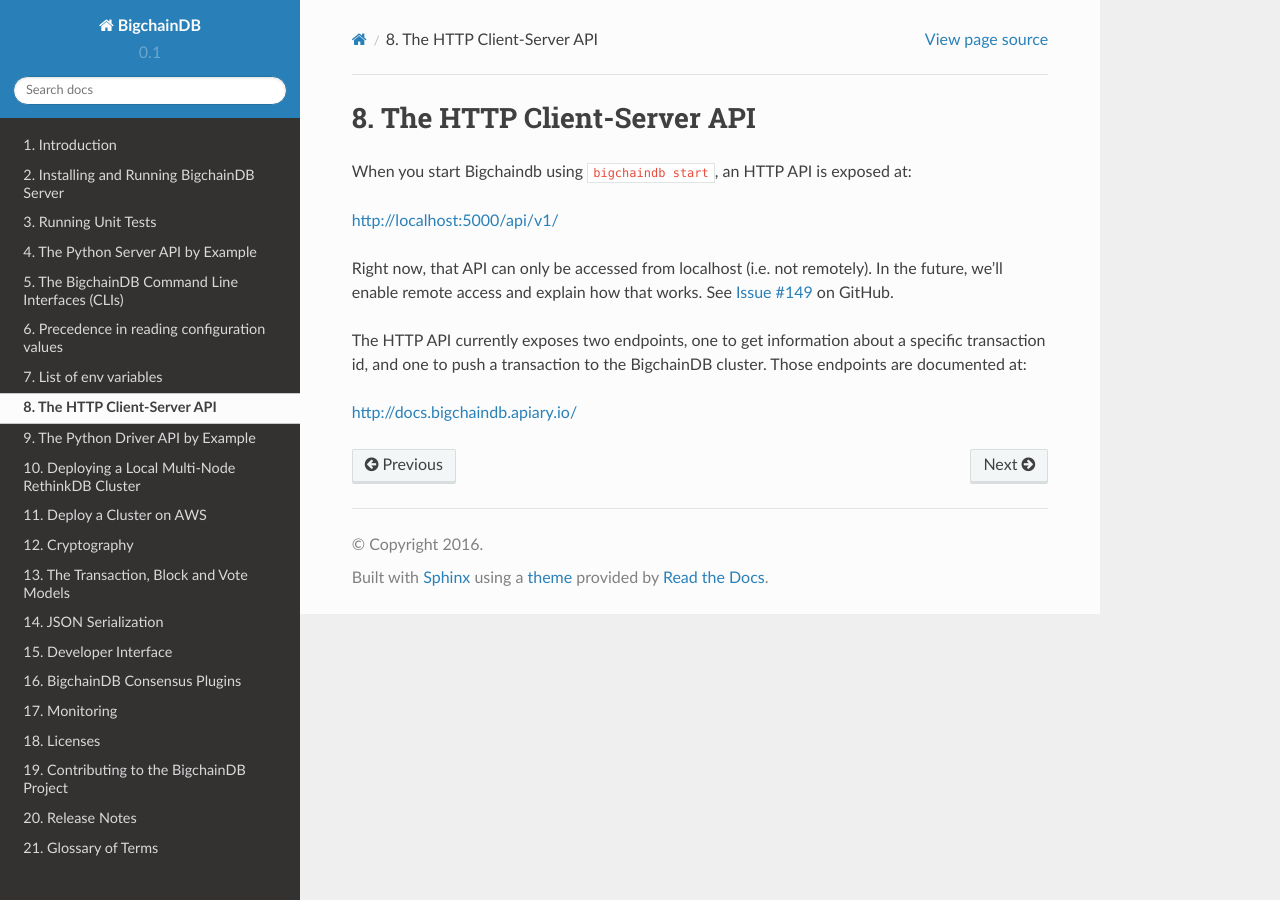
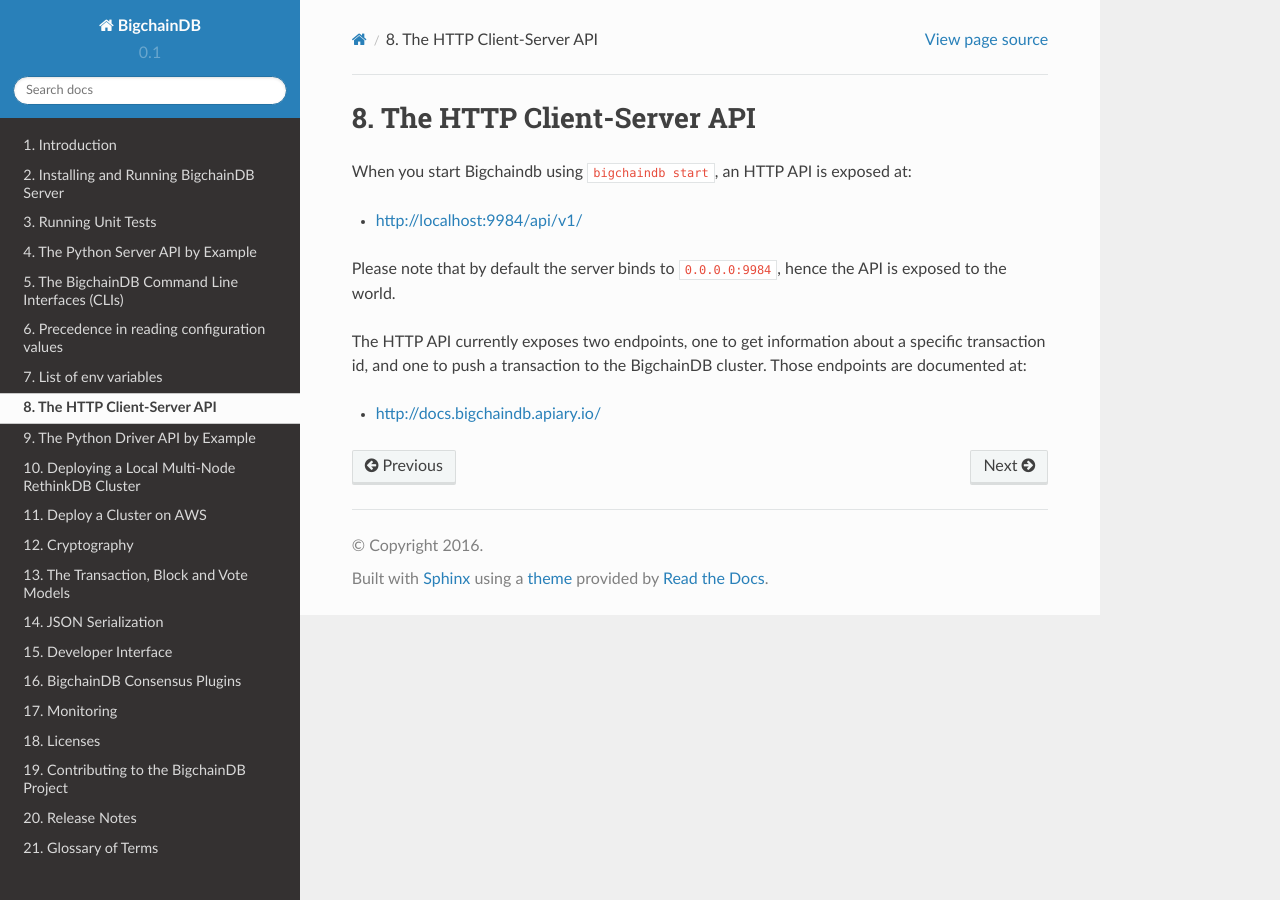
Before and after one commit to bigchaindb/bigchaindb, a Sphinx documentation site: the page built from docs/source/http-client-server-api.md, in a window 1280 px wide. Built offline with Sphinx 7.4.7 and the Read the Docs theme 2.0.0, drawn with Linux system fonts in a browser that asks for light colours.

Commit message:
Change server port to 9984

```diff
--- a/docs/source/http-client-server-api.md
+++ b/docs/source/http-client-server-api.md
@@ -2,10 +2,14 @@
 
 When you start Bigchaindb using `bigchaindb start`, an HTTP API is exposed at:
 
-[http://localhost:5000/api/v1/](http://localhost:5000/api/v1/)
+- [http://localhost:9984/api/v1/](http://localhost:9984/api/v1/)
 
-Right now, that API can only be accessed from localhost (i.e. not remotely). In the future, we'll enable remote access and explain how that works. See [Issue #149](https://github.com/bigchaindb/bigchaindb/issues/149) on GitHub.
 
-The HTTP API currently exposes two endpoints, one to get information about a specific transaction id, and one to push a transaction to the BigchainDB cluster. Those endpoints are documented at:
+Please note that by default the server binds to `0.0.0.0:9984`, hence the API
+is exposed to the world.
 
-[http://docs.bigchaindb.apiary.io/](http://docs.bigchaindb.apiary.io/)
+The HTTP API currently exposes two endpoints, one to get information about a
+specific transaction id, and one to push a transaction to the BigchainDB
+cluster. Those endpoints are documented at:
+
+- [http://docs.bigchaindb.apiary.io/](http://docs.bigchaindb.apiary.io/)
```
Also changed, not shown: bigchaindb/__init__.py (+10 -2 lines), docs/source/bigchaindb-cli.md (+3 -0 lines), docs/source/installing-server.md (+8 -2 lines), 1 other file.
